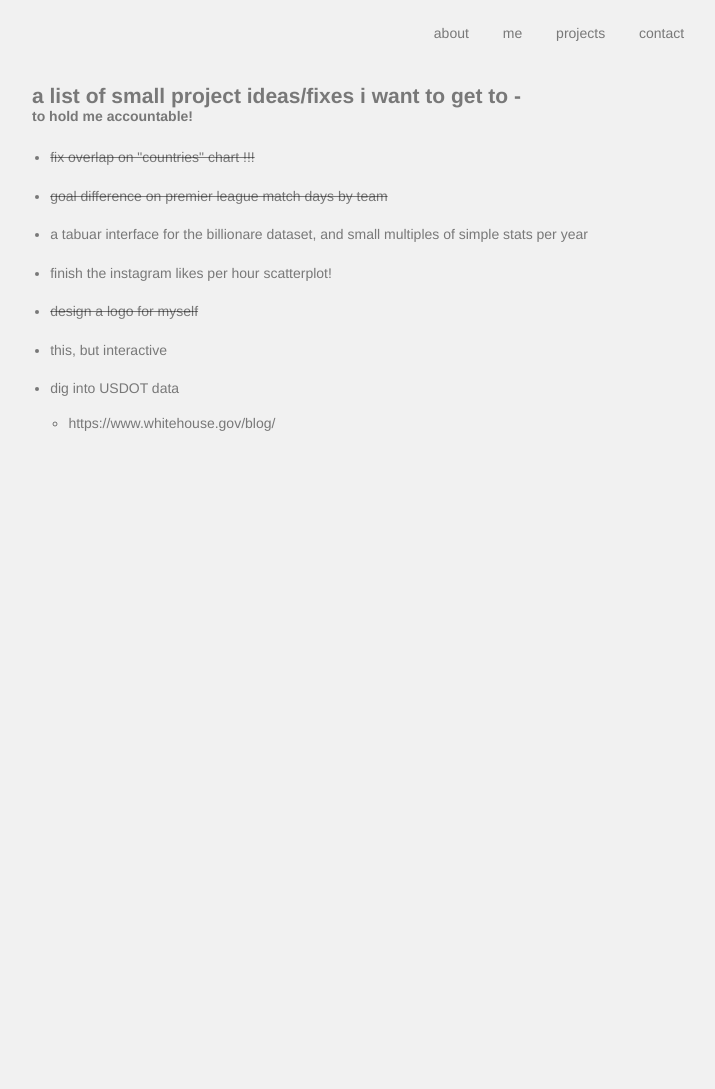
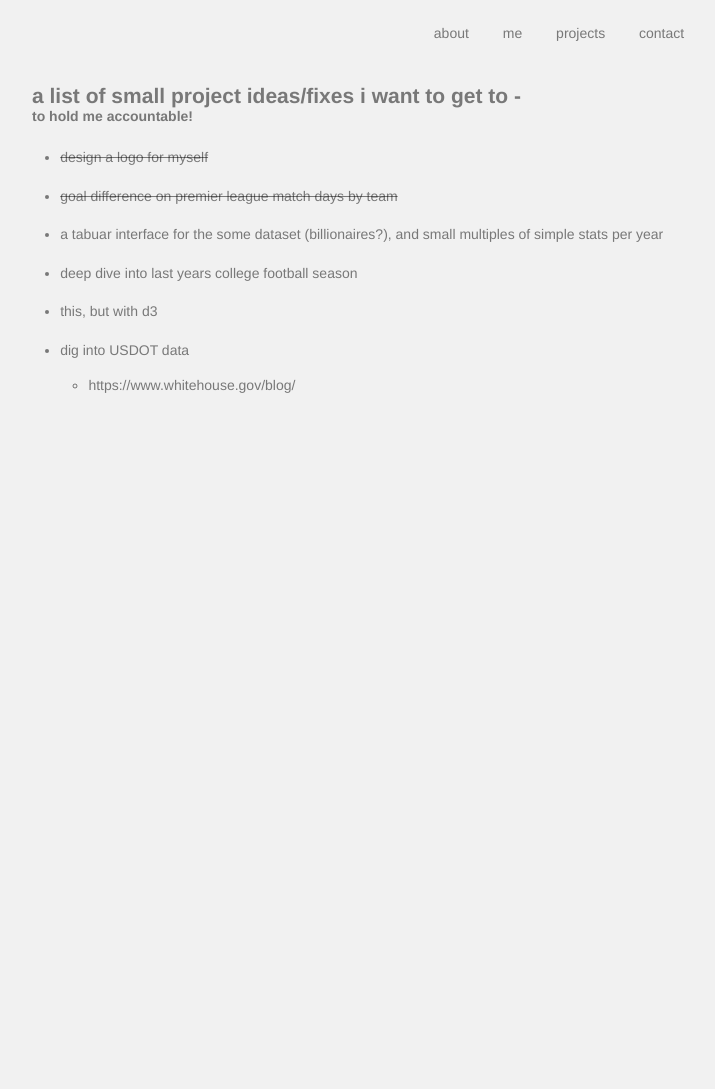
Before and after one commit to mswarzenski/mswarzenski.github.io, a Jekyll site: the page built from to-do/index.html, in a window 1280 px wide. Shown: the whole page, without its empty margins (81-796 px from the left). Built offline with Jekyll 4.4.1, drawn with Linux system fonts in a browser that asks for light colours; a script that is not in the unit is left out.

Commit message:
update pages

```diff
--- a/epl-goal-differential/index.html
+++ b/epl-goal-differential/index.html
@@ -25,10 +25,6 @@ title: epl-goal-differential
     background: #f1f1f1;
     border-radius: 4px;
     pointer-events: none;
-  }
-
-  li {
-      font-weight: normal;
   }
 
   .square {
--- a/to-do/index.html
+++ b/to-do/index.html
@@ -7,6 +7,10 @@ title: to-do
     li {
         line-height: 35px;
         font-weight: normal;
+    }
+
+    ul {
+        padding-left: 10px;
     }
 
     .done {
@@ -19,7 +23,7 @@ title: to-do
 
     @media screen and (min-width: 640px)
     body, html {
-        font-size: 20px;
+        font-size: 18px;
     }
     html, body {
         font-size: 14px;
@@ -49,12 +53,11 @@ title: to-do
         <h4 style="padding: 0px">to hold me accountable!</h4>
         <br>
         <ul class="subtitle>">
-            <li class="done">fix overlap on "countries" chart !!!</li>
+            <li class="done">design a logo for myself</li>
             <li class="done">goal difference on premier league match days by team</li>
-            <li>a tabuar interface for the billionare dataset, and small multiples of simple stats per year</li>
-            <li>finish the instagram likes per hour scatterplot!</li>
-            <li class="done">design a logo for myself</li>
-            <a id="list-link" href="https://www.kaggle.com/nappon/d/hugomathien/soccer/the-fans-stay-loyal-the-players-move-on"><li>this, but interactive</li></a>
+            <li>a tabuar interface for the some dataset (billionaires?), and small multiples of simple stats per year</li>
+            <li>deep dive into last years college football season</li>
+            <a id="list-link" href="https://www.kaggle.com/nappon/d/hugomathien/soccer/the-fans-stay-loyal-the-players-move-on"><li>this, but with d3</li></a>
             <li>dig into USDOT data
                 <ul class="nested">
                     <a id="list-link" href="https://www.whitehouse.gov/blog/2016/08/29/2015-traffic-fatalities-data-has-just-been-released-call-action-download-and-analyze" target="_blank" rel="noopener noreferrer">
```
